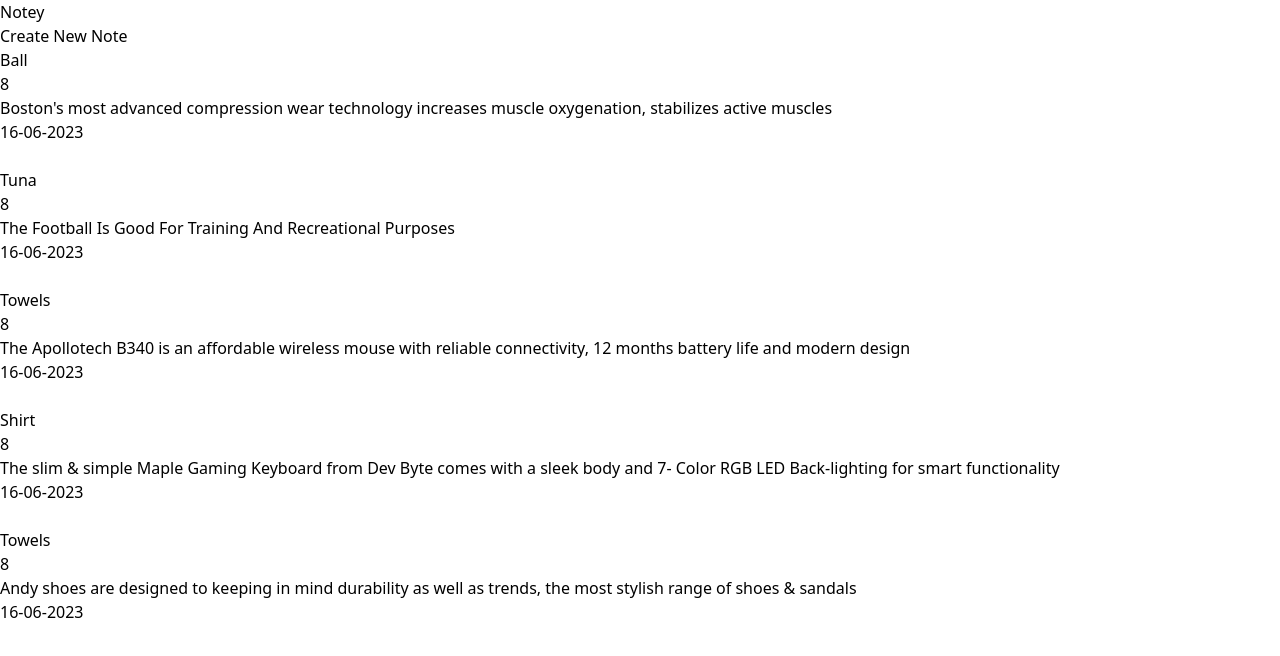
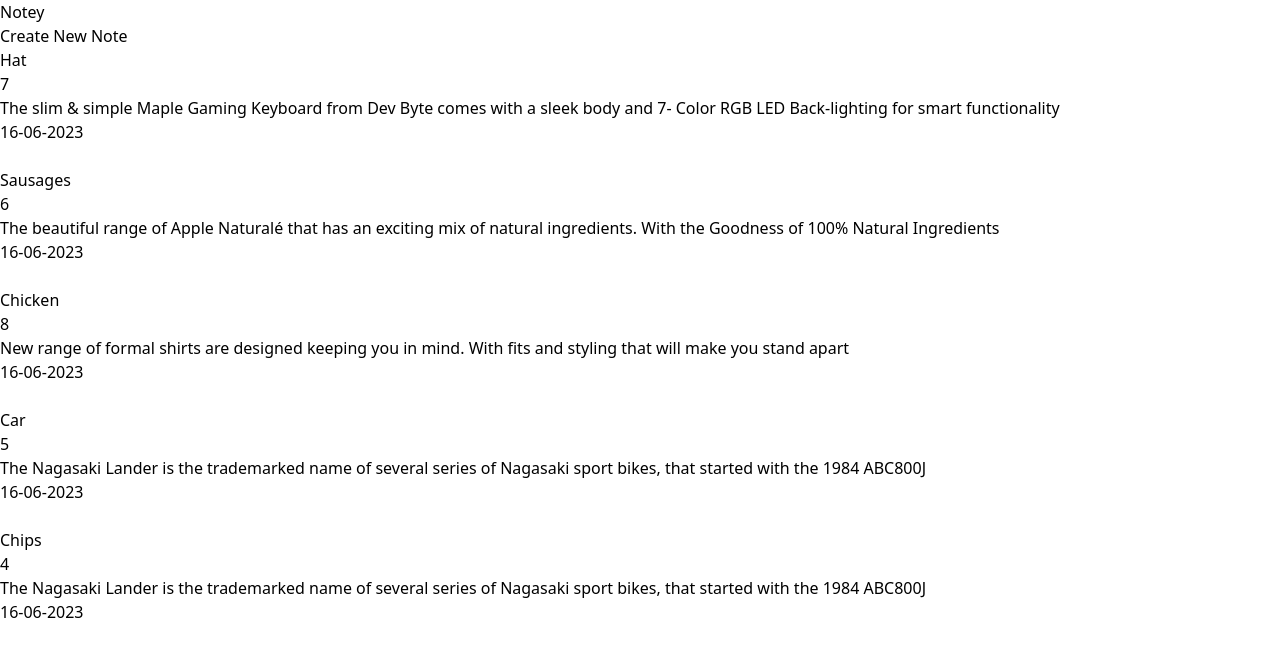
Before and after one commit to LiyanNguyen/Notey, a React (Vite) app: page / in a window 1280 px wide. Shown: the top 656 px of the page. Built offline with nearby package versions, Linux system fonts and the light colour scheme.

Commit message:
Added edit note modal

```diff
--- a/package.json
+++ b/package.json
@@ -12,9 +12,11 @@
   "dependencies": {
     "@headlessui/react": "^1.7.15",
     "@heroicons/react": "^2.0.18",
+    "@types/uuid": "^9.0.2",
     "heroicons": "^2.0.18",
     "react": "^18.2.0",
-    "react-dom": "^18.2.0"
+    "react-dom": "^18.2.0",
+    "uuid": "^9.0.0"
   },
   "devDependencies": {
     "@faker-js/faker": "^8.0.2",
--- a/src/components/NoteCard.tsx
+++ b/src/components/NoteCard.tsx
@@ -1,16 +1,17 @@
 import { useEffect, useState } from "react"
 import { TrashIcon, PencilIcon } from "@heroicons/react/24/outline";
-import { faker } from '@faker-js/faker';
 import { Note } from "../types/Note";
+import { NoteModal } from ".";
 
 type Props = {
   data: Note
 }
 
 const NoteCard = (props: Props) => {
-  const { color } = props.data
+  const { title, description, rating, color } = props.data
   const [borderColor, setBorderColor] = useState<string>('')
   const [ratingColor, setRatingColor] = useState<string>('')
+  const [isOpen, setIsOpen] = useState<boolean>(false)
 
   // WE HAVE TO DO THIS CUZ TAILWIND DOES NOT ALLOW DYNAMIC CLASSES LOL
   // https://tailwindcss.com/docs/content-configuration#dynamic-class-names
@@ -38,17 +39,18 @@
   }, [color])
 
   return (
+    <>
       <div className={`bg-white border border-violet-100 shadow-md w-72 max-h-64 overflow-y-auto ${borderColor} border-t-2`}>
         <div className='flex flex-col gap-2 p-4 pt-2'>
           <div className="flex justify-between items-center">
-          <h3 className='font-medium text-lg break-all'>{faker.commerce.product()}</h3>
-          <p className={`w-7 h-7 flex items-center justify-center ${ratingColor} rounded text-white`}>8</p>
+            <h3 className='font-medium text-lg break-all'>{title}</h3>
+            <p className={`w-7 h-7 flex items-center justify-center ${ratingColor} rounded text-white`}>{rating}</p>
           </div>
-        <p className='text-slate-500'>{faker.commerce.productDescription()}</p>
+          <p className='text-slate-500'>{description}</p>
           <div className='flex justify-between items-center'>
             <p className='text-slate-400 text-xs'>16-06-2023</p>
             <div className="flex gap-2">
-            <button className="p-2 rounded-full bg-slate-100 hover:bg-slate-200 transition-all">
+              <button onClick={() => setIsOpen(true)} className="p-2 rounded-full bg-slate-100 hover:bg-slate-200 transition-all">
                 <PencilIcon className="h-4 w-4 text-gray-500" />
               </button>
               <button className="p-2 rounded-full bg-slate-100 hover:bg-slate-200">
@@ -58,6 +60,8 @@
           </div>
         </div>
       </div>
+      <NoteModal data={props.data} isOpen={isOpen} setIsOpen={setIsOpen}/>
+    </>
   )
 }
 
--- a/src/components/NoteModal.tsx
+++ b/src/components/NoteModal.tsx
@@ -1,25 +1,53 @@
 import { Dialog, Transition } from '@headlessui/react'
-import { Dispatch, Fragment, SetStateAction, useState } from 'react'
+import { Dispatch, Fragment, SetStateAction, useEffect, useState } from 'react'
 import { XMarkIcon } from "@heroicons/react/24/outline";
+import { Note } from '../types/Note';
 
 type Props = {
+  data? :Note
   isOpen: boolean
   setIsOpen: Dispatch<SetStateAction<boolean>>
 }
 
 const NoteModal = (props: Props) => {
-  const { isOpen, setIsOpen } = props
+  const { data, isOpen, setIsOpen } = props
   const [title, setTitle] = useState<string>('')
   const [description, setDescription] = useState<string>('')
   const [color, setColor] = useState<string>('Blue')
   const [rating, setRating] = useState<number>(1)
 
+  useEffect(() => {
+    if (data !== undefined) {
+      setTitle(data.title)
+      setDescription(data.description)
+      setColor(data.color)
+      setRating(data.rating)
+    }
+  }, [data])
+
   const closeModal = () => {
     setIsOpen(false)
   }
 
+  // POST
   const createNewNote = () => {
     console.log({
+      title: title,
+      description: description,
+      color: color,
+      rating: rating,
+    })
+
+
+    setTitle('')
+    setDescription('')
+    closeModal()
+  }
+
+  // PUT
+  const updateNote = () => {
+    console.log({
+      id: data?.id,
       title: title,
       description: description,
       color: color,
@@ -32,7 +60,7 @@
   }
 
   const colorOptions = ['Blue', 'Red', 'Yellow', 'Green', 'Gray']
-  const ratingOptions = [1,2,3,4,5]
+  const ratingOptions = [1,2,3,4,5,6,7,8,9,10]
 
   return (
     <Transition appear show={isOpen} as={Fragment}>
@@ -65,7 +93,7 @@
                   <XMarkIcon className="h-5 w-5 text-gray-500" />
                 </button>
                 <Dialog.Title as="h3" className="text-lg font-medium text-center">
-                  Create New Note
+                  {data === undefined ? 'Create New' : 'Edit'} Note
                 </Dialog.Title>
                 <div>
                   <label htmlFor="title" className='text-slate-500 text-sm'>Title</label>
@@ -94,9 +122,9 @@
                   disabled={title === '' || description === '' ? true : false}
                   type="button"
                   className="inline-flex justify-center rounded-md border border-transparent bg-violet-100 px-4 py-2 text-sm font-medium text-violet-900 hover:bg-violet-200 focus:outline-none focus-visible:ring-2 focus-visible:ring-violet-500 focus-visible:ring-offset-2 self-center w-28 disabled:bg-slate-200 disabled:text-gray-400"
-                  onClick={createNewNote}
+                  onClick={data === undefined ? createNewNote : updateNote}
                 >
-                  Create
+                  {data === undefined ? 'Create' : 'Update'}
                 </button>
               </Dialog.Panel>
             </Transition.Child>
--- a/src/data/fakeNotes.ts
+++ b/src/data/fakeNotes.ts
@@ -1,47 +1,49 @@
+import { faker } from "@faker-js/faker";
 import { Note } from "../types/Note";
+import { v4 as uuidv4 } from 'uuid';
 
 export const fakeArray: Note[] = [
   {
-    id: 'string',
-    title: 'string',
-    description: 'string',
-    rating: 123,
+    id: uuidv4(),
+    title: faker.commerce.product(),
+    description: faker.commerce.productDescription(),
+    rating: 7,
     color: 'blue',
     createdAt: 'string',
     updatedAt: 'string',
   },
   {
-    id: 'string',
-    title: 'string',
-    description: 'string',
-    rating: 123,
+    id: uuidv4(),
+    title: faker.commerce.product(),
+    description: faker.commerce.productDescription(),
+    rating: 6,
     color: 'red',
     createdAt: 'string',
     updatedAt: 'string',
   },
   {
-    id: 'string',
-    title: 'string',
-    description: 'string',
-    rating: 123,
+    id: uuidv4(),
+    title: faker.commerce.product(),
+    description: faker.commerce.productDescription(),
+    rating: 8,
     color: 'yellow',
     createdAt: 'string',
     updatedAt: 'string',
   },
   {
-    id: 'string',
-    title: 'string',
-    description: 'string',
-    rating: 123,
+    id: uuidv4(),
+    title: faker.commerce.product(),
+    description: faker.commerce.productDescription(),
+    rating: 5,
     color: 'green',
     createdAt: 'string',
     updatedAt: 'string',
   },
   {
-    id: 'string',
-    title: 'string',
-    description: 'string',
-    rating: 123,
+    id: uuidv4(),
+    title: faker.commerce.product(),
+    description: faker.commerce.productDescription(),
+    rating: 4,
     color: 'slate',
     createdAt: 'string',
     updatedAt: 'string',
```
Also changed, not shown: 1 other file (tests, documents, lock files or other folders). Lines whose indentation alone changed are shown as unchanged.
